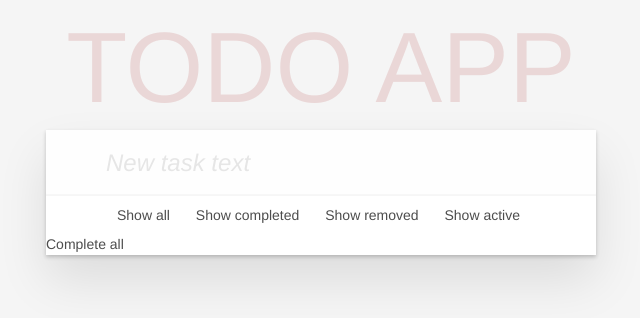
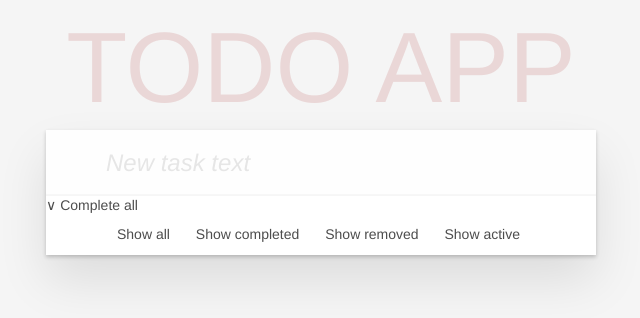
Before and after one commit to IlsafCreator/lab-works, a plain HTML site: page lab2 (todo-app)/index.html in a window 1280 px wide. Shown: the whole page, without its empty margins (319-959 px from the left). Drawn offline with Linux system fonts and the light colour scheme.

```diff
--- a/lab2 (todo-app)/index.html
+++ b/lab2 (todo-app)/index.html
@@ -6,9 +6,7 @@
   <meta charset="utf-8">
   <meta http-equiv="X-UA-Compatible" content="IE=edge">
   <meta name="viewport" content="width=device-width, initial-scale=1">
-  <!-- <link rel="stylesheet" type="text/css" href="vendors/bootstrap/css/bootstrap.css"> -->
   <link rel="stylesheet" type="text/css" href="css/ported-styles.css">
-  <!-- <link rel="stylesheet" type="text/css" href="css/main.css"> -->
 </head>
 
 <body>
@@ -18,8 +16,15 @@
         <div class="col-xs-12">
           <h1>TODO APP</h1>
           <input class="new-todo" id="textarea" placeholder="New task text">
-          <!-- <button id="button" type="submit" class="btn btn-primary">Add</button> -->
-          <div class="tool-box">
+          <div>
+            <div class="tool-section">
+              <label for="complete-all" class="tool-button complete-all-label">∨ Complete all
+                <input type="checkbox" id="complete-all">
+              </label>
+            </div>
+          </div>
+          <div id="container-to-do" class="todo-list"></div>
+        </div>
         <div class="filter-section">
           <label for="filter-show-all" class="tool-button">Show all
             <input type="radio" name="filter" id="filter-show-all" class="">
@@ -34,21 +39,9 @@
             <input type="radio" name="filter" id="filter-show-active">
           </label>
         </div>
-            <div class="tool-section">
-              <label for="complete-all" class="tool-button ">Complete all
-                <input type="checkbox" id="complete-all" >
-                <label></label>
-              </label>
-            </div>
-          </div>
-          <div id="container-to-do" class="todo-list"></div>
-        </div>
       </div>
     </div>
   </section>
-
-  <!-- <script src="vendors/js/jquery.min.js"></script> -->
-  <!-- <script src="vendors/bootstrap/js/bootstrap.min.js"></script> -->
   <script src="js/app.js"></script>
 </body>
 
```
Lines whose indentation alone changed are shown as unchanged.
